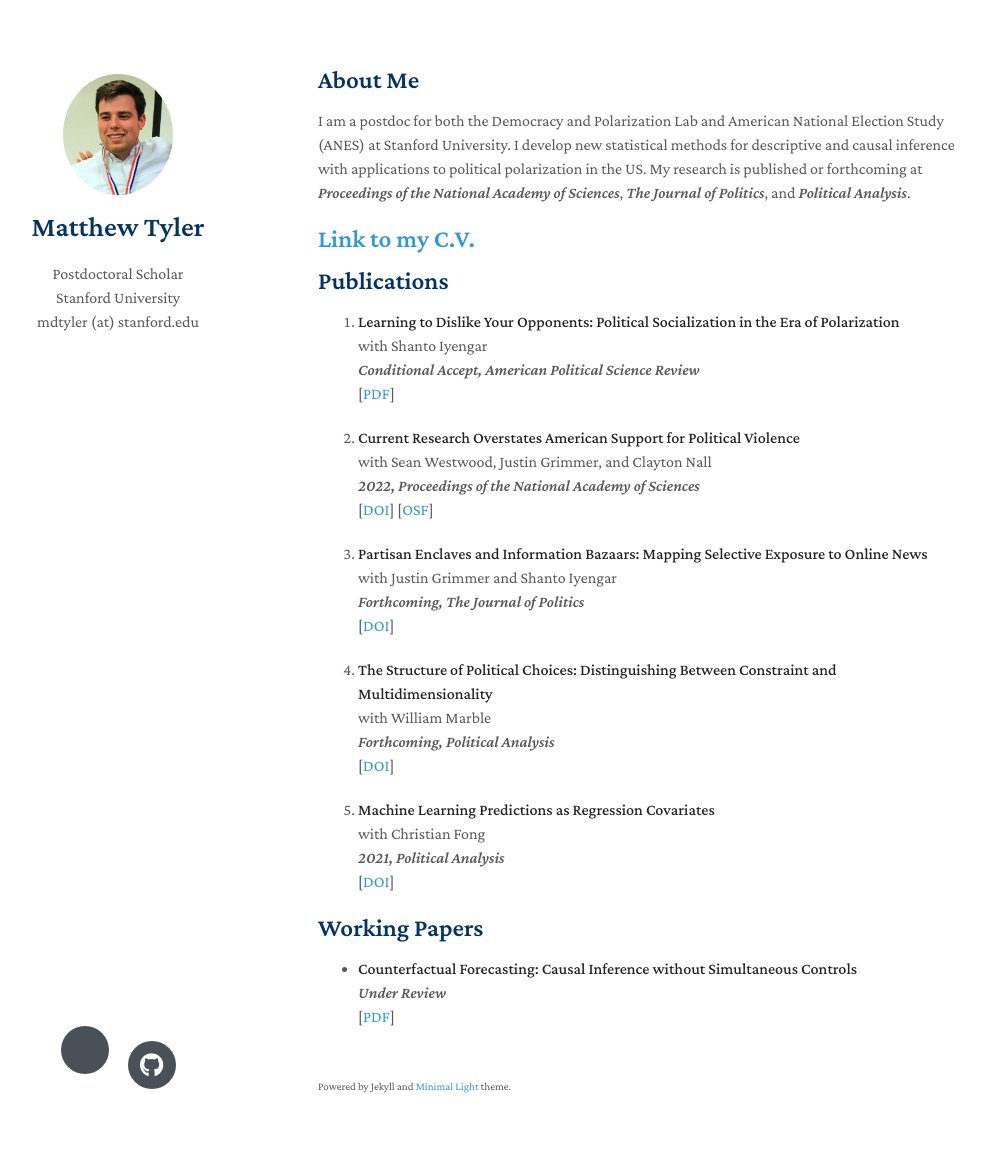
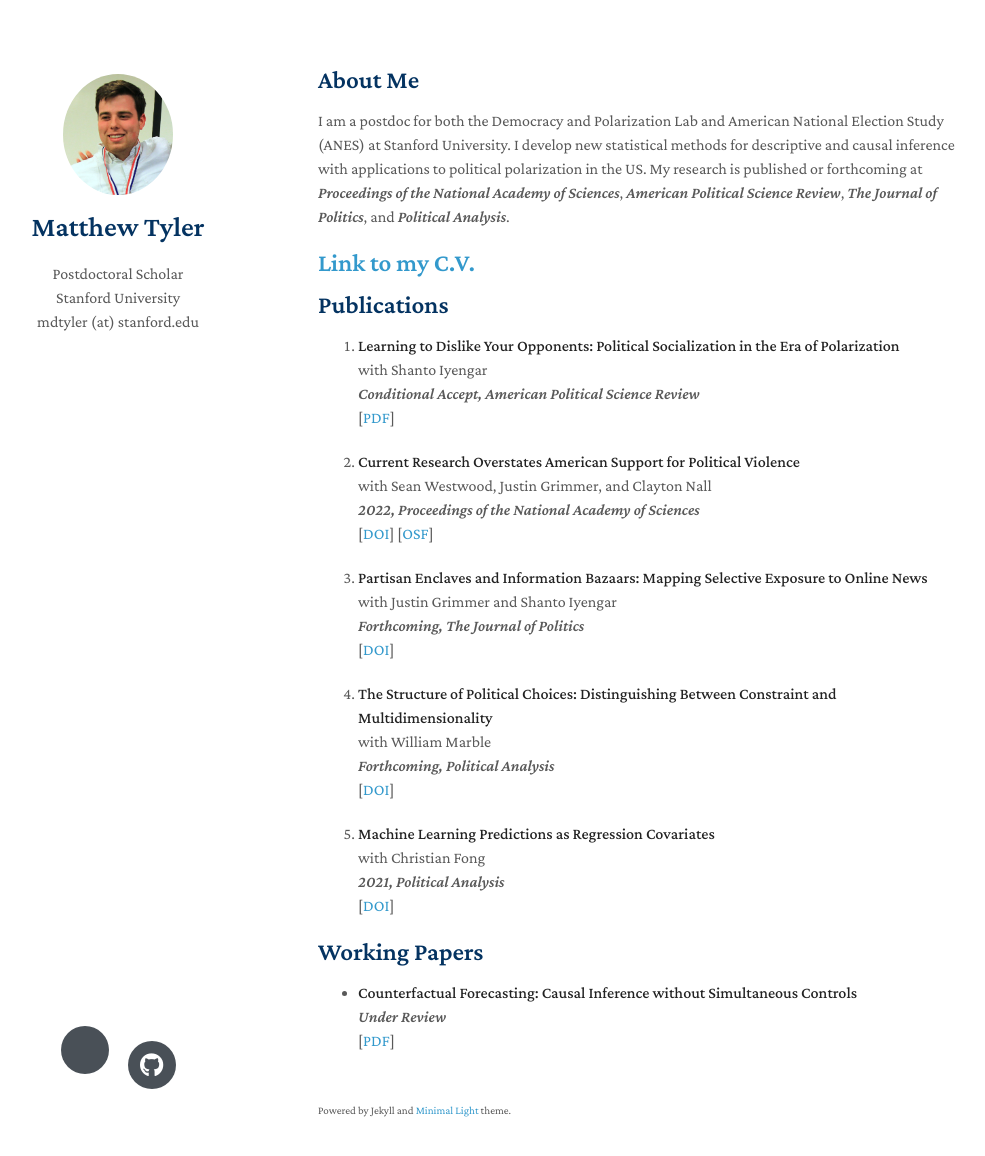
Before and after one commit to matthewtyler/matthewtyler.github.io, a Jekyll site: the page built from index.md, in a window 1280 px wide and 1191 px high. Shown: the top 1156 px of the window, without its empty margins (152-1137 px from the left). Built offline with Jekyll 4.4.1, drawn with Linux system fonts in a browser that asks for light colours; nearby versions of some CDN libraries; a style sheet for code colours, icons or effects is not loaded; our own code applies the rules of GitHub Pages for plain Markdown files.

Commit message:
Update index.md

```diff
--- a/index.md
+++ b/index.md
@@ -4,7 +4,7 @@
 
 ## About Me
 
-I am a postdoc for both the Democracy and Polarization Lab and American National Election Study (ANES) at Stanford University. I develop new statistical methods for descriptive and causal inference with applications to political polarization in the US. My research is published or forthcoming at *Proceedings of the National Academy of Sciences*, *The Journal of Politics*, and *Political Analysis*.
+I am a postdoc for both the Democracy and Polarization Lab and American National Election Study (ANES) at Stanford University. I develop new statistical methods for descriptive and causal inference with applications to political polarization in the US. My research is published or forthcoming at *Proceedings of the National Academy of Sciences*, *American Political Science Review*, *The Journal of Politics*, and *Political Analysis*.
 
 ## [Link to my C.V.](https://www.dropbox.com/s/sm0pfjekpzdykd7/CV.pdf?dl=0)
 
```
